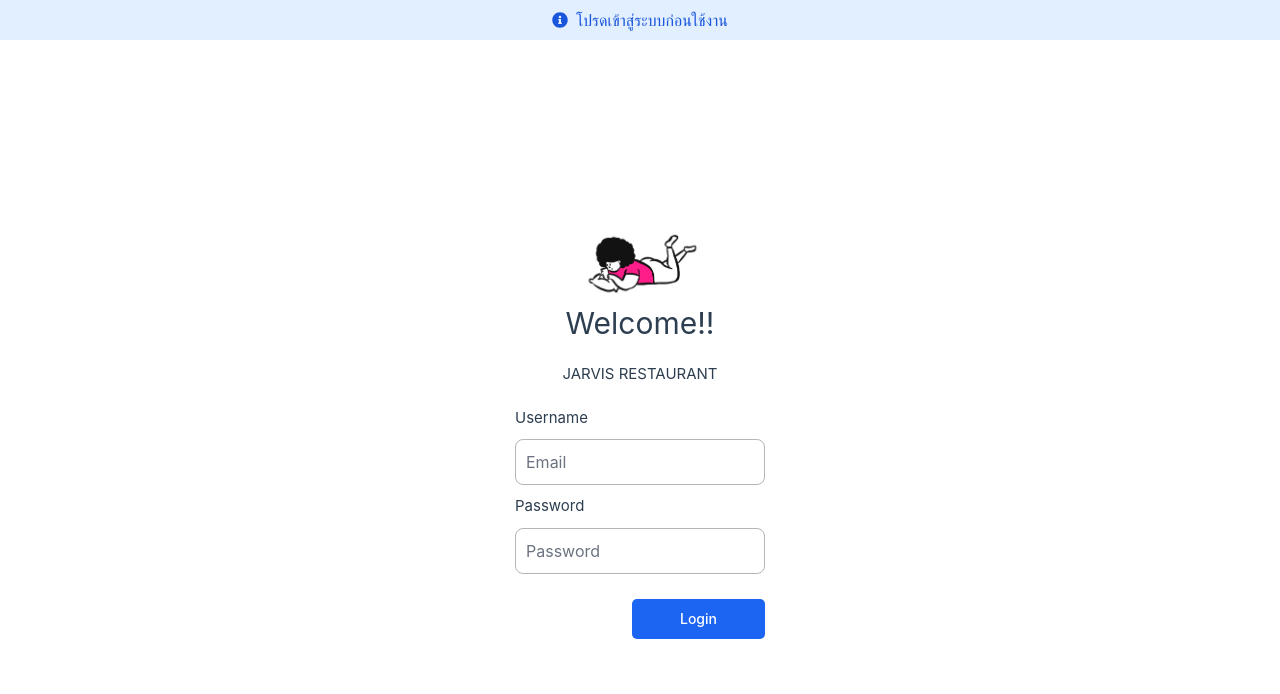
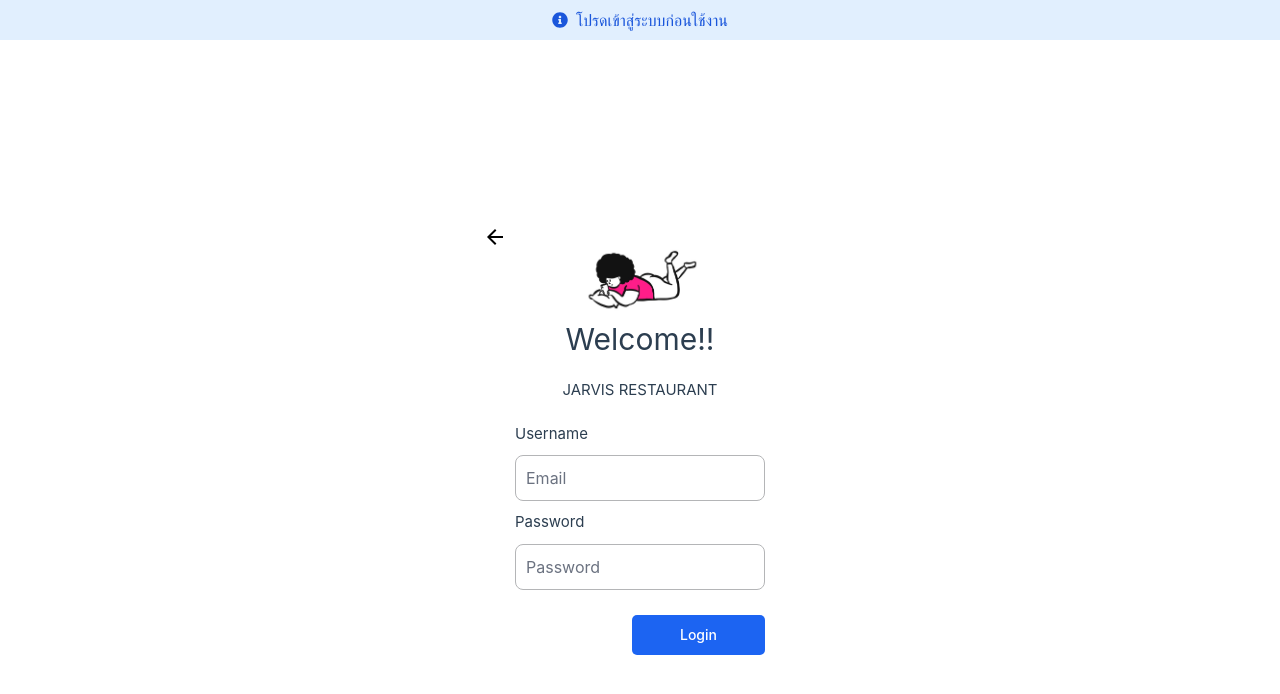
Before and after one commit to Zesiria/JARVIS-Restaurant-Vue, a Vue app in the folder app/: page /login in a window 1280 px wide. Shown: the top 694 px of the page. Built offline with nearby package versions, Linux system fonts and the light colour scheme; no server answers.

Commit message:
Update UI login

```diff
--- a/app/src/views/LoginView.vue
+++ b/app/src/views/LoginView.vue
@@ -2,6 +2,12 @@
   <div class="m-auto min-w-fit sm:w-2/3 lg:w-1/2">
     <div id="container">
       <div id="signup">
+        <div class="float-left">
+          <button onclick="history.back()">
+            <svg xmlns="http://www.w3.org/2000/svg" height="24" width="24"><path d="m12 20-8-8 8-8 1.425 1.4-5.6 5.6H20v2H7.825l5.6 5.6Z"/></svg>
+          </button>
+        </div>
+        <div class="m-8">
       <img alt="logo" class="logo items-center m-auto " src="@/assets/logo.jpg" width="125" height="125" />
       <h1 class="text-3xl text-center">Welcome!!</h1>
       <h1 class="m-4 text-center"> JARVIS RESTAURANT</h1>
@@ -27,7 +33,9 @@
         </button>
       </form>
       </div>
+      </div>
     </div>
+
   </div>
 </template>
 
--- a/app/src/views/customer/LoginView.vue
+++ b/app/src/views/customer/LoginView.vue
@@ -2,6 +2,11 @@
   <div class="m-auto min-w-fit sm:w-2/3 lg:w-1/2">
     <div id="container">
       <div id="signup">
+        <div class="float-left">
+          <button onclick="history.back()">
+            <svg xmlns="http://www.w3.org/2000/svg" height="24" width="24"><path d="m12 20-8-8 8-8 1.425 1.4-5.6 5.6H20v2H7.825l5.6 5.6Z"/></svg>
+          </button>
+        </div>
         <div class="m-8">
           <img alt="logo" class="logo items-center m-auto " src="@/assets/logo.jpg" width="125" height="125" />
           <h1 class="text-3xl">Welcome!!</h1>
```
Lines whose indentation alone changed are shown as unchanged.
